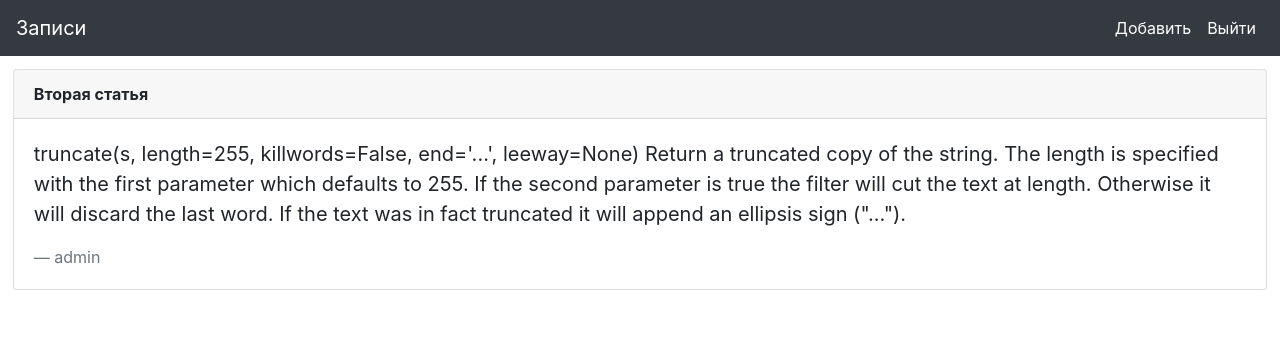
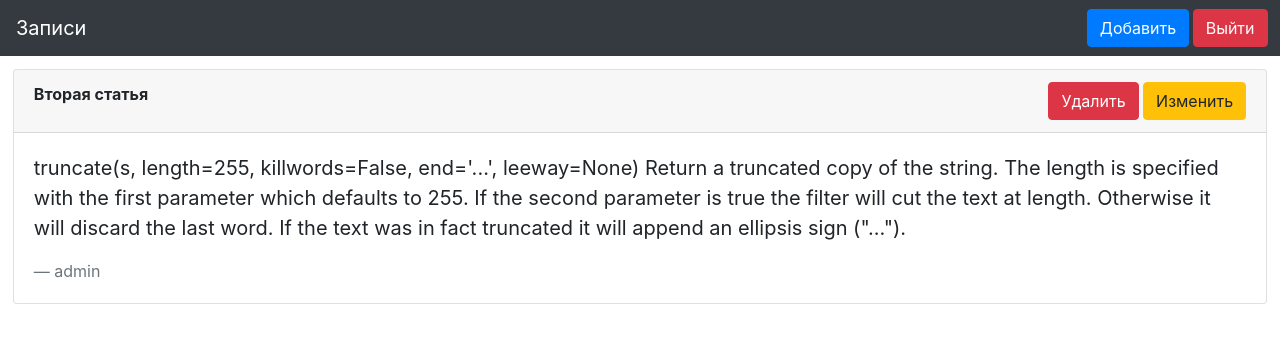
Before and after one commit to psyduck31/flask-post, a Flask app: page /post/2 in a window 1280 px wide. Shown: the top 343 px of the page. Run offline with Flask 2, Linux system fonts and the light colour scheme; a user stored in the database is signed in; data comes from the database, SQL or seed files in the repository; both versions use the stored data as it was after the commit; some libraries are stand-ins or nearby versions.

Commit message:
Add files via upload

```diff
--- a/website/forms.py
+++ b/website/forms.py
@@ -20,3 +20,9 @@ class Registration(FlaskForm):
     password = PasswordField('Введите пароль', validators=[DataRequired()])
     confirm_password = PasswordField('Повторите пароль', validators=[DataRequired()])
     submit = SubmitField('Зарегистрироваться')
+
+
+class Edit(FlaskForm):
+    title = StringField()
+    text = TextAreaField()
+    submit = SubmitField('Изменить')
--- a/website/routes.py
+++ b/website/routes.py
@@ -1,6 +1,6 @@
-from flask import render_template, url_for, redirect, flash
+from flask import render_template, url_for, redirect, flash, request
 from website import app, db, login_manager
-from website.forms import Add, Login, Registration
+from website.forms import Add, Login, Registration, Edit
 from website.models import User, Posts
 from flask_login import login_user, current_user, logout_user, login_required
 import sqlite3, time
@@ -76,3 +76,24 @@ def registration():
                 else:
                     flash('Введенные пароли не совпадают', 'error')
     return render_template('registration.html', form=form)
+
+
+@app.route('/post/delete/<int:post_id>')
+def delete(post_id):
+    if current_user.username == Posts.query.filter_by(id=post_id).first().author_name:
+        post = Posts.query.filter_by(id=post_id).first()
+        db.session.delete(post)
+        db.session.commit()
+
+
+@app.route('/post/edit/<int:post_id>', methods=["GET", "POST"])
+def edit(post_id):
+    form = Edit()
+    if current_user.username == Posts.query.filter_by(id=post_id).first().author_name:
+        conn = sqlite3.connect('website/site.db')
+        c = conn.cursor()
+        all_rows = c.execute('SELECT * FROM posts WHERE id = ?', str(post_id)).fetchall()
+        if form.validate_on_submit():
+            c.execute("""UPDATE posts SET title = ?, text = ?""",(form.title.data, form.text.data))
+            conn.commit()
+        return render_template('edit.html', form=form, all_rows=all_rows)
--- a/website/templates/layout.html
+++ b/website/templates/layout.html
@@ -4,11 +4,11 @@
 		<a class="navbar-brand" style="color: white" href="{{ url_for('home')}}">Записи</a>
 		<ul class="navbar-nav ml-auto">
 			{% if current_user.is_authenticated %}
-				<a class="nav-link" href="{{ url_for('add') }}" style="color: white">Добавить</a>
-				<a class="nav-link" href="{{ url_for('logout') }}" style="color: white">Выйти</a>
+				<a class="btn btn-primary" href="{{ url_for('add') }}" style="color: white; margin-right: 2%">Добавить</a>
+				<a class="btn btn-danger" href="{{ url_for('logout') }}" style="color: white">Выйти</a>
 			{% else %}
-				<a class="nav-link" href="{{ url_for('login') }}" style="color: white" >Войти</a>
-				<a class="nav-link" href="{{ url_for('registration') }}" style="color: white">Зарегистрироваться</a>
+				<a class="btn btn-primary" href="{{ url_for('login') }}" style="color: white; margin-right: 2%" >Войти</a>
+				<a class="btn btn-success" href="{{ url_for('registration') }}" style="color: white">Зарегистрироваться</a>
 			{% endif %}
 		</ul>
 	</nav>
--- a/website/templates/post_id.html
+++ b/website/templates/post_id.html
@@ -4,6 +4,12 @@
 <div class="card", style='margin: 1%'>
   <div class="card-header">
     <b> {{ data[1] }} </b>
+    {% if current_user.username == data[3] %}
+    <div class="float-right">
+    	<a class="btn btn-danger" href="delete/{{data[0]}}">Удалить</a>
+    	<a class="btn btn-warning" href="edit/{{data[0]}}">Изменить</a>
+    </div>
+    {% endif %}
   </div>
   <div class="card-body">
     <blockquote class="blockquote mb-0">
```
Also changed, not shown: website/templates/edit.html (added, +17 -0 lines), website/site.db.
